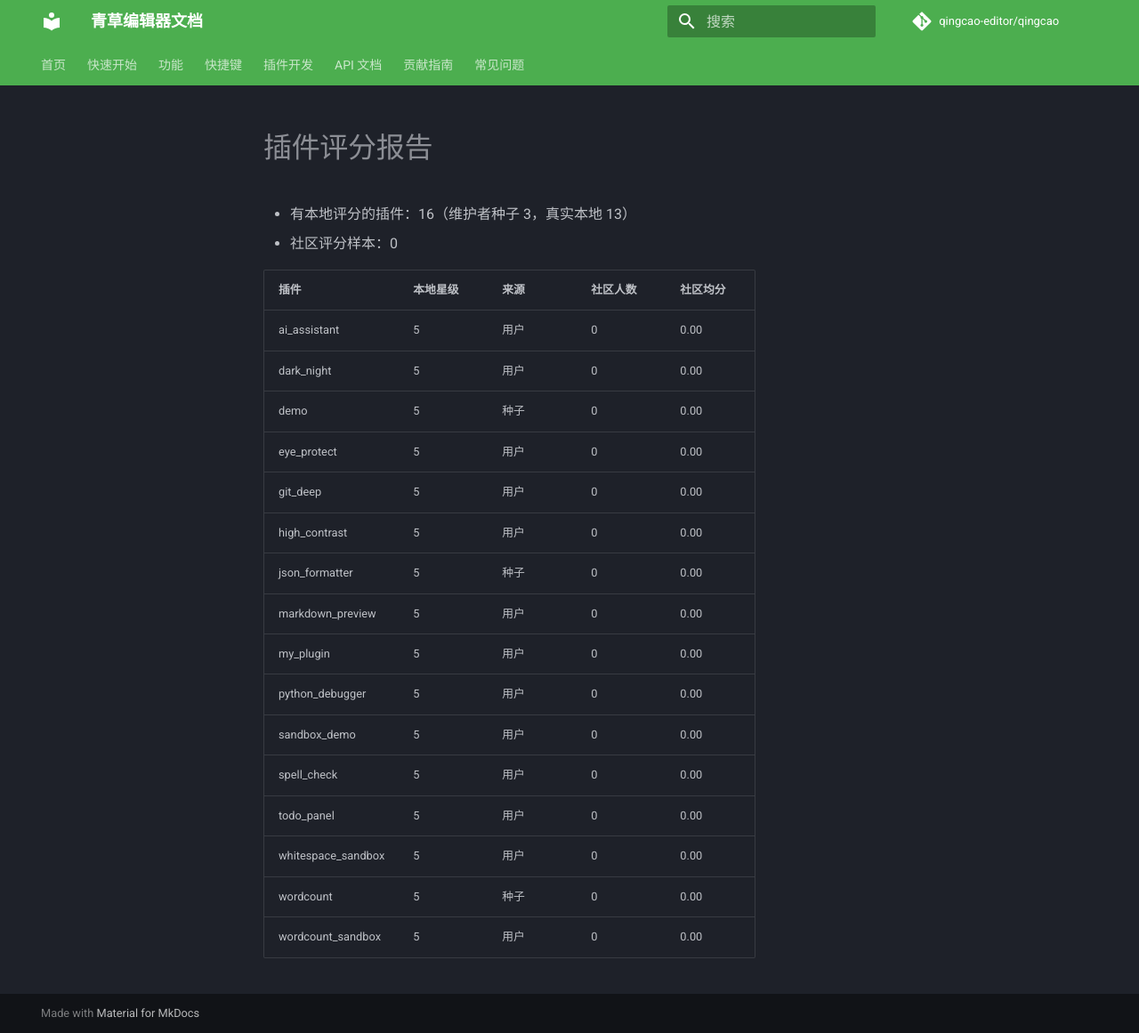
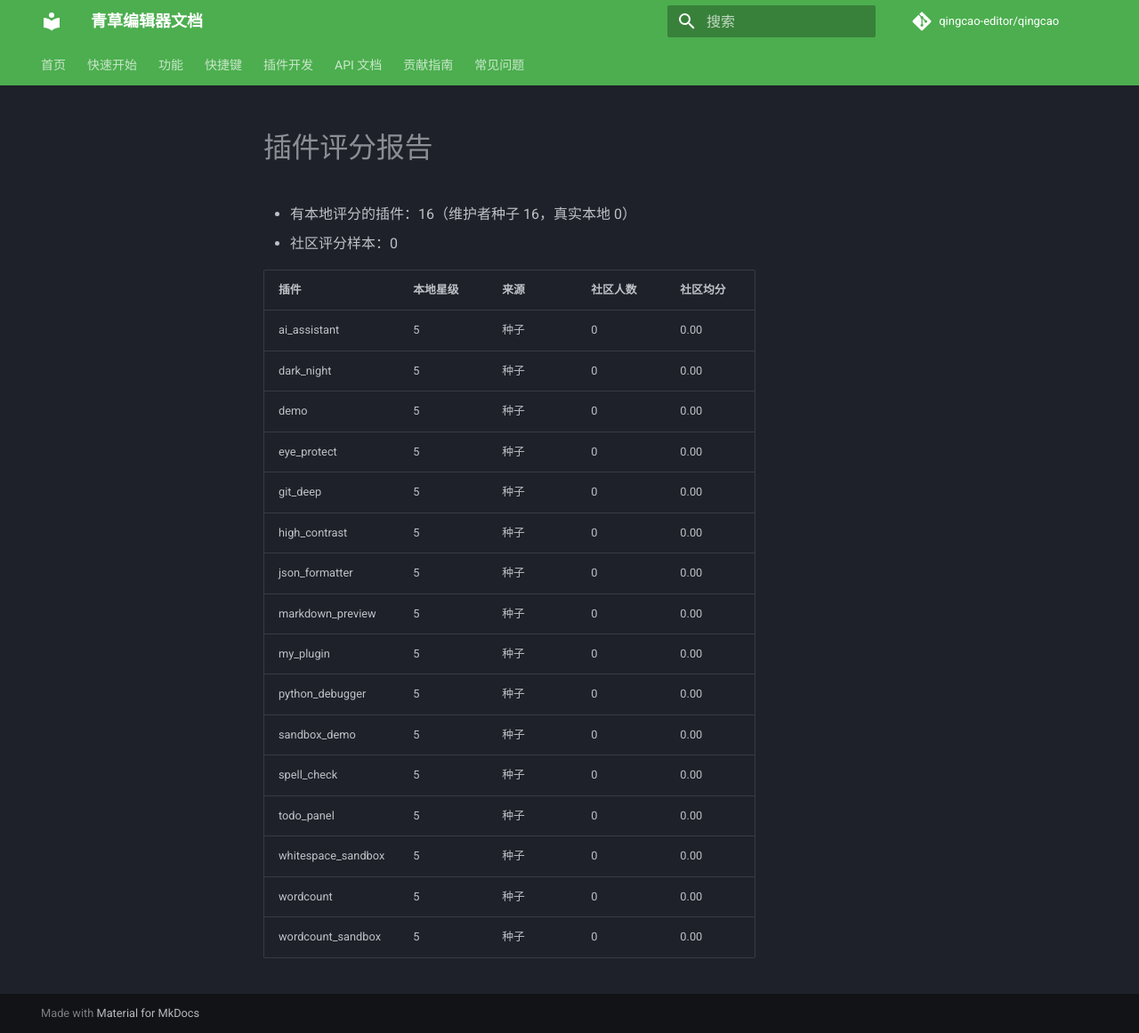
Before and after one commit to TomJerryGit/qingcao, an MkDocs documentation site: the page built from docs/ratings_report.md, in a window 1280 px wide and 1161 px high. Shown: the whole window at 89% size. Built offline with MkDocs 1.6.1 and Material for MkDocs 9.7.7, drawn with Linux system fonts in a browser that asks for light colours; comment, search, counter and statistics services are not loaded.

Commit message:
fix(ratings): 历史无评论评分按种子处理，避免误报真实用户

```diff
--- a/docs/ratings_report.md
+++ b/docs/ratings_report.md
@@ -1,23 +1,23 @@
 # 插件评分报告
 
-- 有本地评分的插件：16（维护者种子 3，真实本地 13）
+- 有本地评分的插件：16（维护者种子 16，真实本地 0）
 - 社区评分样本：0
 
 | 插件 | 本地星级 | 来源 | 社区人数 | 社区均分 |
 |---|---|---|---|---|
-| ai_assistant | 5 | 用户 | 0 | 0.00 |
-| dark_night | 5 | 用户 | 0 | 0.00 |
+| ai_assistant | 5 | 种子 | 0 | 0.00 |
+| dark_night | 5 | 种子 | 0 | 0.00 |
 | demo | 5 | 种子 | 0 | 0.00 |
-| eye_protect | 5 | 用户 | 0 | 0.00 |
-| git_deep | 5 | 用户 | 0 | 0.00 |
-| high_contrast | 5 | 用户 | 0 | 0.00 |
+| eye_protect | 5 | 种子 | 0 | 0.00 |
+| git_deep | 5 | 种子 | 0 | 0.00 |
+| high_contrast | 5 | 种子 | 0 | 0.00 |
 | json_formatter | 5 | 种子 | 0 | 0.00 |
-| markdown_preview | 5 | 用户 | 0 | 0.00 |
-| my_plugin | 5 | 用户 | 0 | 0.00 |
-| python_debugger | 5 | 用户 | 0 | 0.00 |
-| sandbox_demo | 5 | 用户 | 0 | 0.00 |
-| spell_check | 5 | 用户 | 0 | 0.00 |
-| todo_panel | 5 | 用户 | 0 | 0.00 |
-| whitespace_sandbox | 5 | 用户 | 0 | 0.00 |
+| markdown_preview | 5 | 种子 | 0 | 0.00 |
+| my_plugin | 5 | 种子 | 0 | 0.00 |
+| python_debugger | 5 | 种子 | 0 | 0.00 |
+| sandbox_demo | 5 | 种子 | 0 | 0.00 |
+| spell_check | 5 | 种子 | 0 | 0.00 |
+| todo_panel | 5 | 种子 | 0 | 0.00 |
+| whitespace_sandbox | 5 | 种子 | 0 | 0.00 |
 | wordcount | 5 | 种子 | 0 | 0.00 |
-| wordcount_sandbox | 5 | 用户 | 0 | 0.00 |
+| wordcount_sandbox | 5 | 种子 | 0 | 0.00 |
```
Also changed, not shown: 2 other files.
